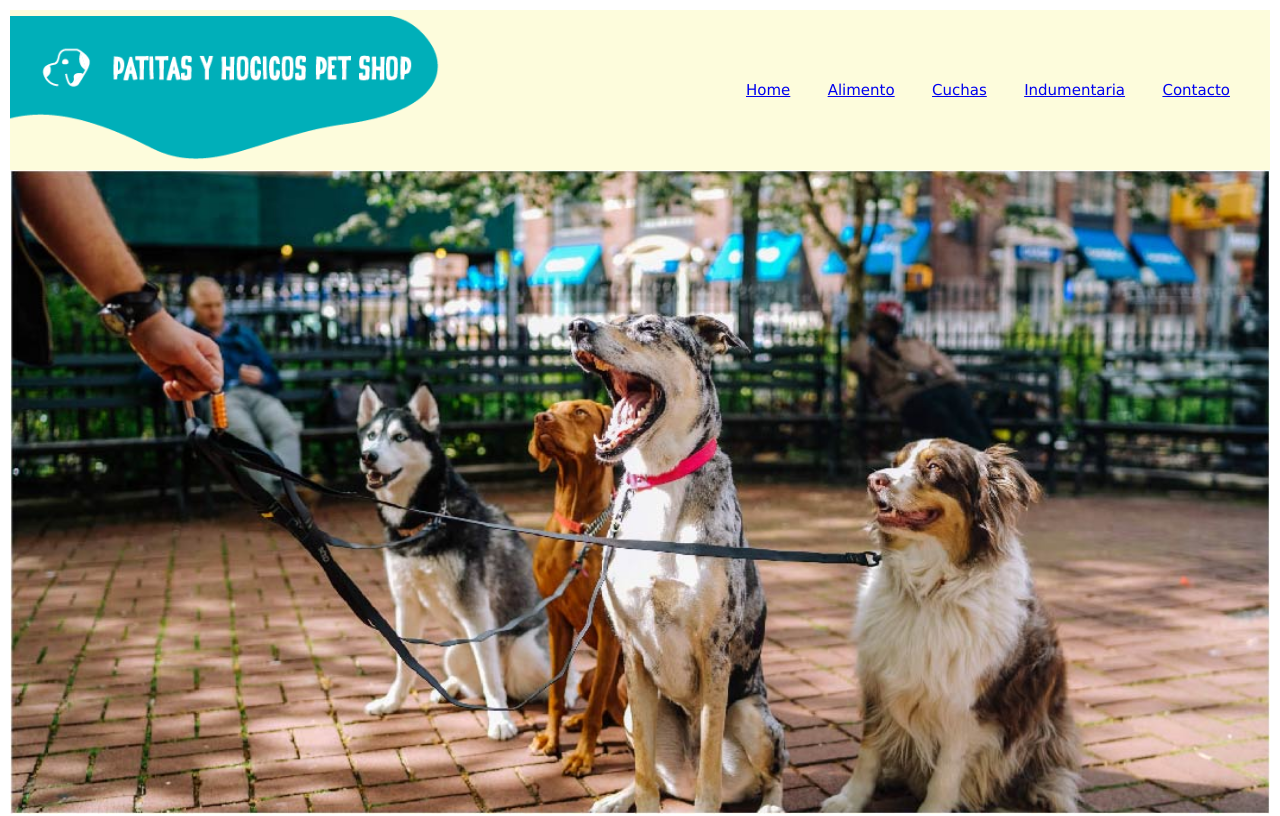
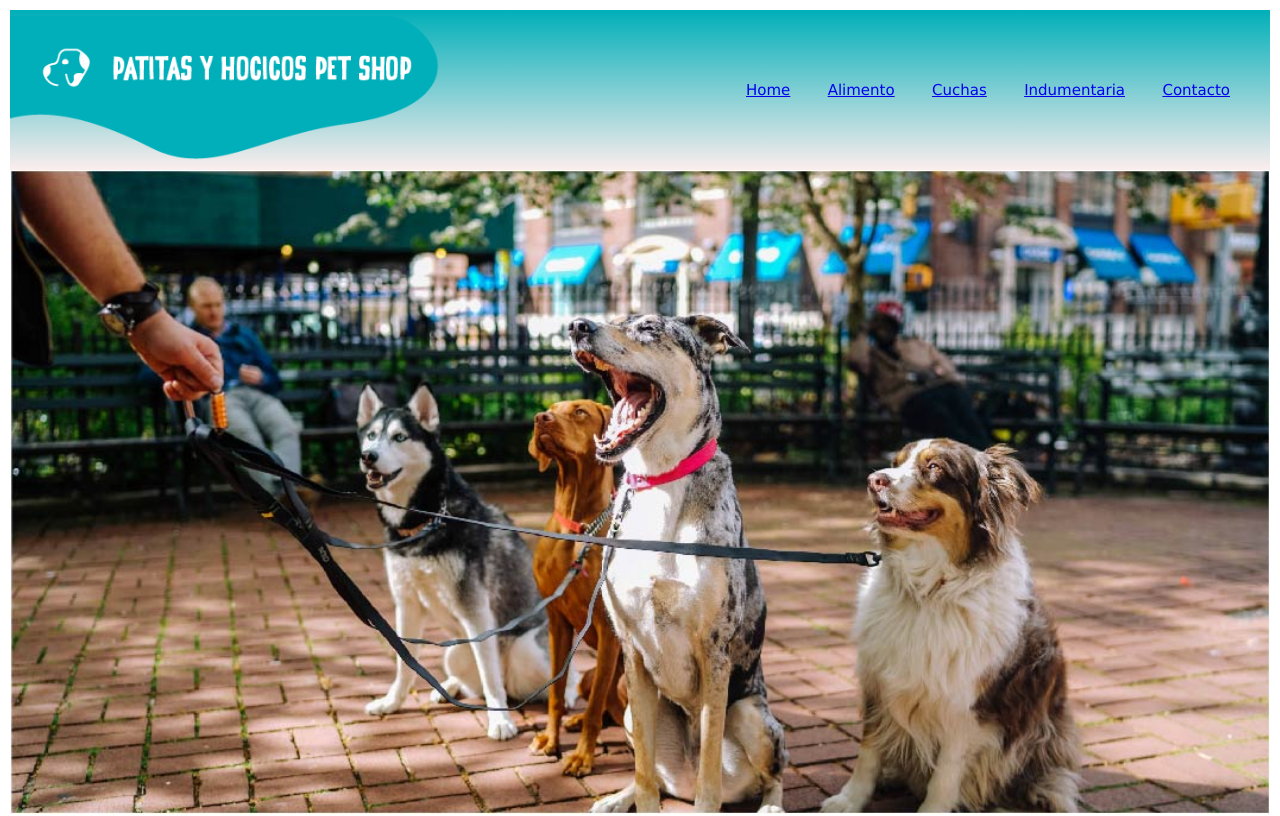
Before and after one commit to belenrojo/Coderepo, a plain HTML site: page index.html in a window 1280 px wide. Shown: the top 816 px of the page. Drawn offline with Linux system fonts and the light colour scheme.

Commit message:
subida de gradiante en el nav

```diff
--- a/css/style.css
+++ b/css/style.css
@@ -35,7 +35,7 @@ body div p {
 }
 
 nav {
-     background-color: rgb(253, 252, 220);
+     background: linear-gradient(to top, rgb(252, 237, 237), rgb(0, 175, 185));
      position: sticky;
      display: flex;
      justify-content: space-between;
@@ -64,11 +64,13 @@ nav ul {
    justify-content: space-between;
    align-items: center;
 
+
 }
 
 nav ul li {
   list-style: none;
   margin-right: 20px;
+
 }
 
 header img {
```
